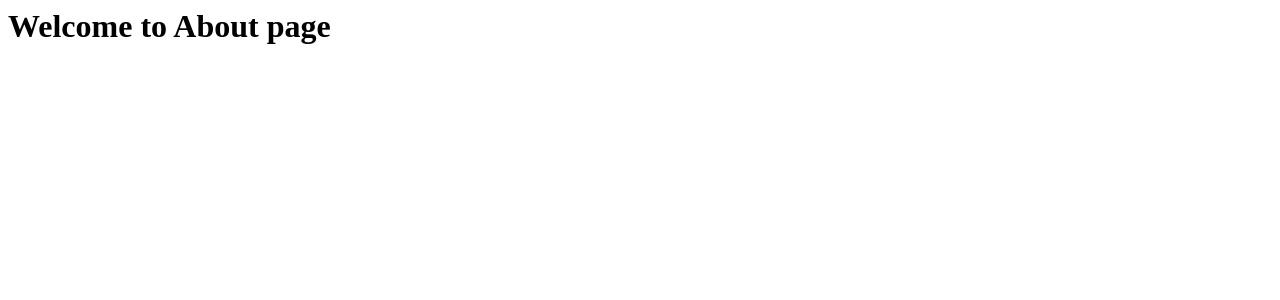
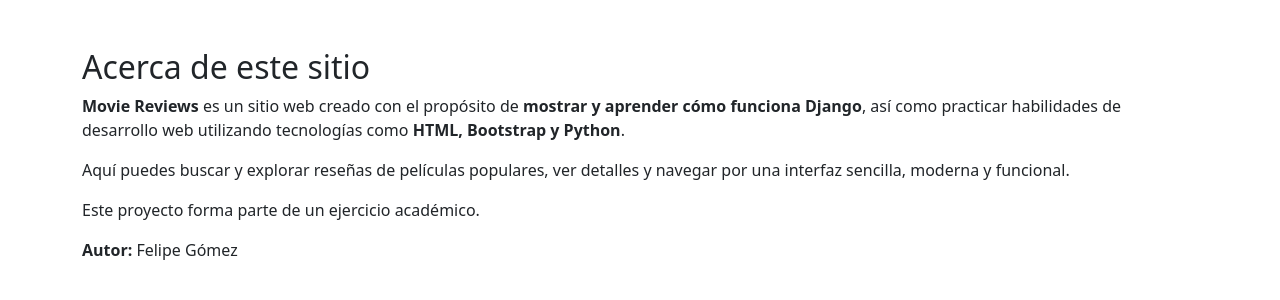
Before and after one commit to felipegtech/Taller1, a Django app: page /about/ in a window 1280 px wide. Shown: the top 300 px of the page. Run offline with Django 5.2, Linux system fonts and the light colour scheme.

Commit message:
Agregue the about section

```diff
--- a/movie/templates/about.html
+++ b/movie/templates/about.html
@@ -1 +1,29 @@
-<h1> Welcome to About page</h1>
+<!DOCTYPE html>
+<html lang="es">
+<head>
+  <meta charset="UTF-8">
+  <meta name="viewport" content="width=device-width, initial-scale=1.0">
+  <title>Acerca de - Movie Reviews</title>
+  <link href="https://cdn.jsdelivr.net/npm/bootstrap@5.3.2/dist/css/bootstrap.min.css" rel="stylesheet">
+</head>
+<body>
+  <div class="container mt-5">
+    <h2>Acerca de este sitio</h2>
+
+    <p>
+      <strong>Movie Reviews</strong> es un sitio web creado con el propósito de <strong>mostrar y aprender cómo funciona Django</strong>,
+      así como practicar habilidades de desarrollo web utilizando tecnologías como <strong>HTML, Bootstrap y Python</strong>.
+    </p>
+
+    <p>
+      Aquí puedes buscar y explorar reseñas de películas populares, ver detalles y navegar por una interfaz sencilla, moderna y funcional.
+    </p>
+
+    <p>
+      Este proyecto forma parte de un ejercicio académico.
+    </p>
+
+    <p><strong>Autor:</strong> Felipe Gómez</p>
+  </div>
+</body>
+</html>
```
